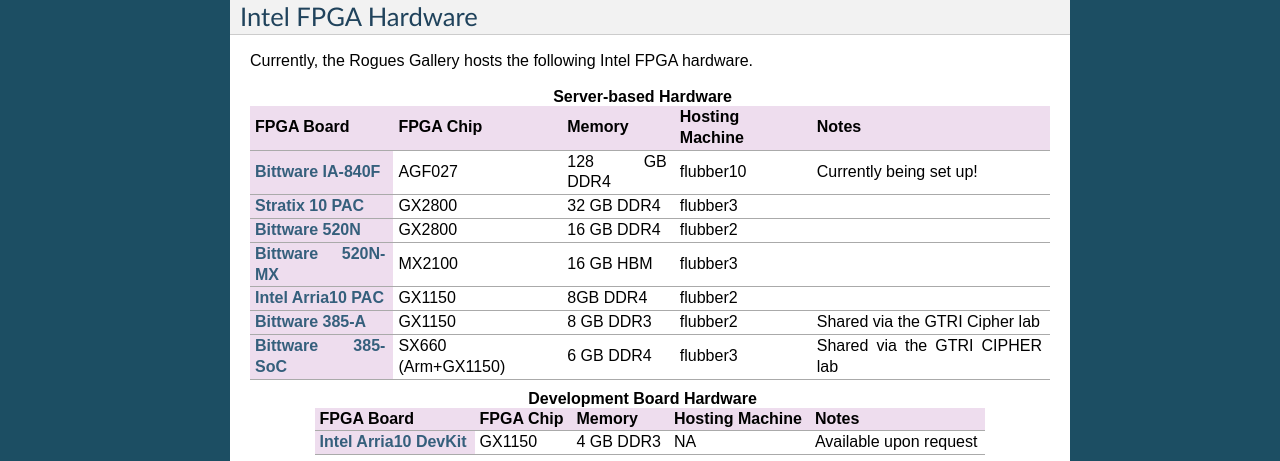
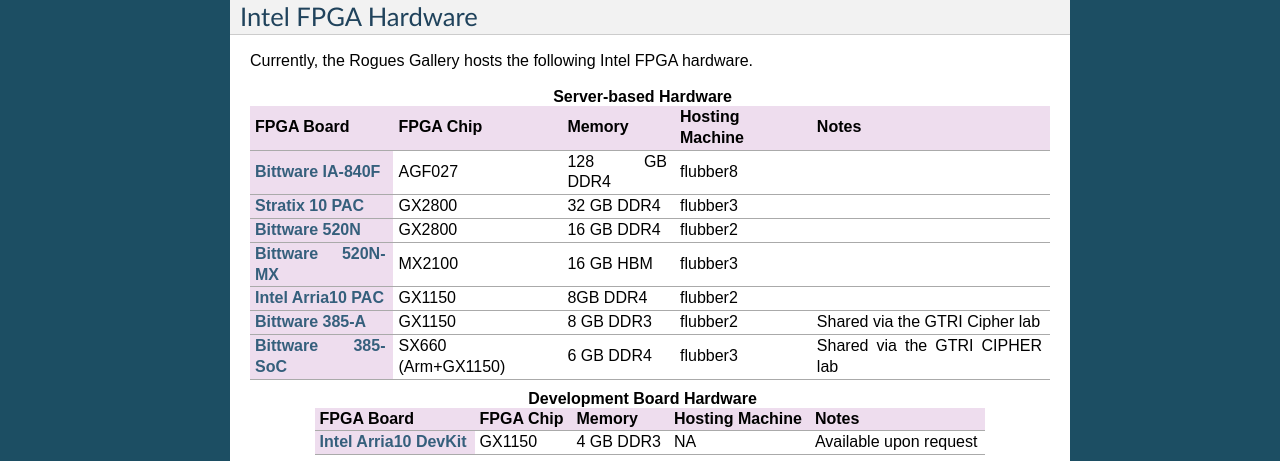
Before and after one commit to gt-crnch-rg/read-the-docs, a Sphinx documentation site: the page built from docs/reconfig/intel/oneapi-fpga-getting-started.rst, in a window 1280 px wide. Shown: the part 583-1044 px from the top of the page. Built offline with Sphinx 7.4.7, drawn with Linux system fonts in a browser that asks for light colours; pages that are not in the unit, such as notebooks, are missing from menus.

Commit message:
Update oneapi-fpga-getting-started.rst

```diff
--- a/docs/reconfig/intel/oneapi-fpga-getting-started.rst
+++ b/docs/reconfig/intel/oneapi-fpga-getting-started.rst
@@ -38,8 +38,8 @@
     * - `Bittware IA-840F <https://www.bittware.com/fpga/ia-840f/>`__
       - AGF027
       - 128 GB DDR4
-      - flubber10
-      - Currently being set up!
+      - flubber8
+      -
     * - `Stratix 10 PAC <https://www.intel.com/content/www/us/en/products/sku/193921/intel-fpga-pac-d5005/specifications.html>`__
       - GX2800
       - 32 GB DDR4
```
